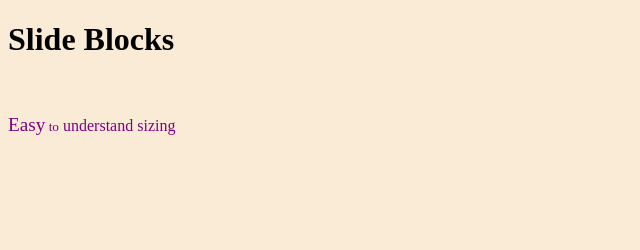
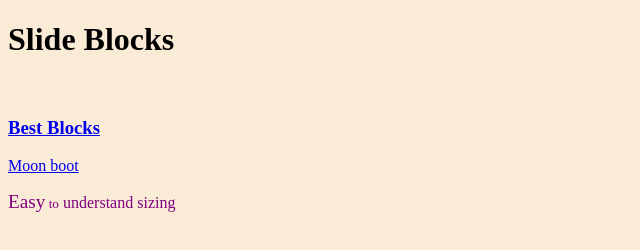
Before and after one commit to Briana13/Skates, a plain HTML site: page starting/index.htm in a window 1280 px wide. Shown: the whole page, without its empty margins (0-640 px from the left). Drawn offline with Linux system fonts and the light colour scheme.

Commit message:
Adding websites

```diff
--- a/starting/index.htm
+++ b/starting/index.htm
@@ -15,7 +15,8 @@
         <main>
             <h1>Slide Blocks</h1>
             <br/>
-
+            <a href="http://www.bigfootbikeandskate.com/roller_skate_slider_blocks__bloxxx" target="_blank"><h3>Best Blocks</h3></a>
+            <a href="https://moonlightroller.com/pages/the-moon-boot" target="_blank">Moon boot</a>
             <p style="color:purple; background-color: antiquewhite;"><big>Easy</big><small> to</small> understand sizing</p>
             <br/>
         </main>
```
